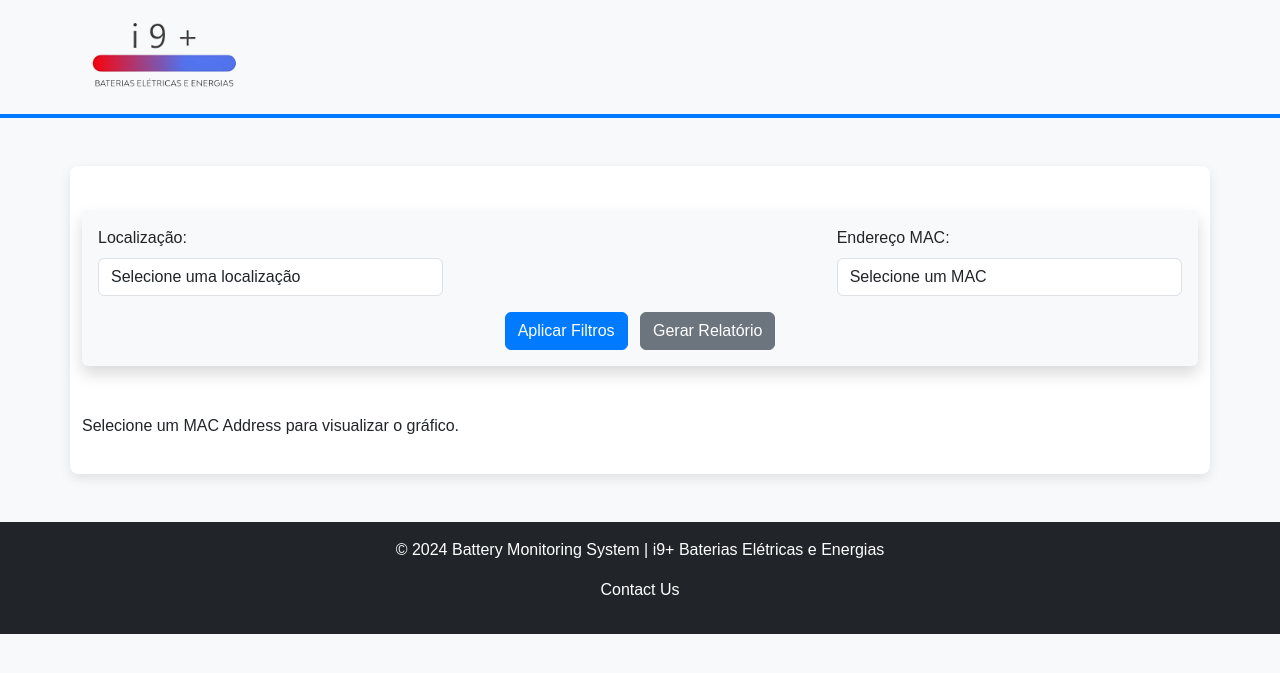
After one commit to imtavin/monitoramento-bateria-i9, a Flask app: page /user_dashboard in a window 1280 px wide. The commit adds this page. Shown: the top 673 px of the page. Run offline with Flask 3, Linux system fonts and the light colour scheme; a user stored in the database is signed in; data comes from the database, SQL or seed files in the repository; both versions use the stored data as it was after the commit.

Commit message:
Adição da page login e mudanças para seu funcionamento

```diff
--- a/app.py
+++ b/app.py
@@ -1,4 +1,4 @@
-from flask import Flask, render_template, request, redirect, send_file, url_for, Response
+from flask import Flask, render_template, request, redirect, send_file, url_for, Response, session, flash
 from reportlab.lib.pagesizes import A4, letter
 from reportlab.pdfgen import canvas
 from io import BytesIO
@@ -6,9 +6,12 @@
 import plotly.graph_objs as go
 from plotly.subplots import make_subplots
 from io import BytesIO
-from werkzeug.security import generate_password_hash
+from werkzeug.security import generate_password_hash, check_password_hash
+from functools import wraps
+import json
 
 app = Flask(__name__)
+app.secret_key = "5d41402abc4b2a76b9719d911017c592"
 
 TEMPERATURA_LIMITE = 40
 TENSAO_LIMITE = 13
@@ -42,6 +45,7 @@
 
     cursor.execute(query, params)
     data = cursor.fetchall()
+    conn.commit()
     conn.close()
     return data
 
@@ -50,6 +54,7 @@
     cursor = conn.cursor()
     cursor.execute("SELECT mac_address, company_name, location, resistance, voltage, temperature FROM batteries")
     data = cursor.fetchall()
+    conn.commit()
     conn.close()
     return data
 
@@ -110,39 +115,6 @@
     pdf.save()
     buffer.seek(0)
     return send_file(buffer, as_attachment=True, download_name="relatorio_baterias.pdf", mimetype='application/pdf')
-
-@app.route('/cadastro-usuario', methods=['GET', 'POST'])
-def cadastro_usuario():
-    if request.method == 'POST':
-        username = request.form['username']
-        password = generate_password_hash(request.form['password'])
-        role = request.form['role']
-
-        conn = connect_db()
-        cursor = conn.cursor()
-        cursor.execute("INSERT INTO users (username, password, role) VALUES (?, ?, ?)", (username, password, role))
-        conn.commit()
-        conn.close()
-    return render_template('cadastro_usuario.html')
-
-# Função para cadastrar novas baterias
-@app.route('/cadastro-bateria', methods=['GET', 'POST'])
-def cadastro_bateria():
-    if request.method == 'POST':
-        company_name = request.form['company_name']
-        mac_address = request.form['mac_address']
-        location = request.form['location']
-
-        conn = connect_db()
-        cursor = conn.cursor()
-        cursor.execute("INSERT INTO batteries (company_name, mac_address, location) VALUES (?, ?, ?)",
-                       (company_name, mac_address, location))
-        conn.commit()
-        conn.close()
-
-        return redirect('index')  # Redireciona para a página principal após o cadastro
-
-    return render_template('cadastro_bateria.html')
 
 def get_alerts (data):
     conn = connect_db()
@@ -306,7 +278,140 @@
     # Envia o PDF como resposta para download
     return Response(buffer, mimetype='application/pdf', headers={"Content-Disposition": "attachment;filename=relatorio_baterias.pdf"})
 
+# Decorador para verificar login
+def login_required(f):
+    @wraps(f)
+    def decorated_function(*args, **kwargs):
+        if 'user_id' not in session:
+            flash('Você precisa fazer login para acessar esta página.', 'warning')
+            return redirect(url_for('login'))
+        return f(*args, **kwargs)
+    return decorated_function
+
+
+# Decorador para verificar se o usuário é admin
+def admin_required(f):
+    @wraps(f)
+    def decorated_function(*args, **kwargs):
+        if session.get('role') != 'admin':
+            flash('Acesso negado. Apenas administradores podem acessar esta página.', 'danger')
+            return redirect(url_for('user_dashboard'))
+        return f(*args, **kwargs)
+    return decorated_function
+
+@app.route('/editar-usuario/<int:user_id>', methods=['GET', 'POST'])
+@admin_required
+def editar_usuario(user_id):
+    conn = connect_db()
+    cursor = conn.cursor()
+
+    if request.method == 'POST':
+        mac_addresses = request.form.get('mac_addresses', '').split(',')
+        mac_addresses = [mac.strip() for mac in mac_addresses if mac.strip()]
+        mac_addresses_json = json.dumps(mac_addresses)
+
+        cursor.execute("UPDATE users SET mac_addresses = ? WHERE id = ?", (mac_addresses_json, user_id))
+        conn.commit()
+        conn.close()
+        flash('Dados do usuário atualizados com sucesso!', 'success')
+        return redirect(url_for('index'))
+
+    cursor.execute("SELECT * FROM users WHERE id = ?", (user_id,))
+    user = cursor.fetchone()
+    conn.close()
+    user = {
+        "id": user[0],
+        "username": user[1],
+        "role": user[3],
+        "mac_addresses": json.loads(user[4]) if user[4] else []
+    }
+    return render_template('editar_usuario.html', user=user)
+
+# Rota para cadastro de usuários
+@app.route('/cadastro-usuario', methods=['GET', 'POST'])
+@login_required
+@admin_required
+def cadastro_usuario():
+    if request.method == 'POST':
+        username = request.form['username']
+        password = generate_password_hash(request.form['password'])
+        role = request.form['role']
+        mac_addresses = request.form.get('mac_addresses', '').split(',')
+
+        # Remove espaços e salva como JSON
+        mac_addresses = [mac.strip() for mac in mac_addresses if mac.strip()]
+        mac_addresses_json = json.dumps(mac_addresses)
+
+        conn = connect_db()
+        cursor = conn.cursor()
+        cursor.execute(
+            "INSERT INTO users (username, password, role, mac_addresses) VALUES (?, ?, ?, ?)",
+            (username, password, role, mac_addresses_json)
+        )
+        conn.commit()
+        conn.close()
+    return render_template('cadastro_usuario.html')
+
+# Rota para cadastro de baterias
+@app.route('/cadastro-bateria', methods=['GET', 'POST'])
+@login_required
+@admin_required
+def cadastro_bateria():
+    if request.method == 'POST':
+        company_name = request.form['company_name']
+        mac_address = request.form['mac_address']
+        location = request.form['location']
+
+        conn = connect_db()
+        cursor = conn.cursor()
+        cursor.execute("INSERT INTO batteries (company_name, mac_address, location) VALUES (?, ?, ?)",
+                       (company_name, mac_address, location))
+        conn.commit()
+        conn.close()
+
+        return redirect('index')  # Redireciona para a página principal após o cadastro
+
+    return render_template('cadastro_bateria.html')
+
+# Rota para logout
+@app.route('/logout')
+def logout():
+    session.clear()  # Remove todas as informações da sessão
+    flash('Você saiu da sua conta.', 'info')
+    return redirect(url_for('login'))
+
+# Rota para login
+@app.route('/login', methods=['GET', 'POST'])
+def login():
+    if request.method == 'POST':
+        username = request.form['username']
+        password = request.form['password']
+
+        conn = connect_db()
+        cursor = conn.cursor()
+        cursor.execute("SELECT * FROM users WHERE username = ?", (username,))
+        user = cursor.fetchone()
+        conn.commit()
+        conn.close()
+
+        if user and check_password_hash(user[2], password):  # user[2] é a senha hash
+            session['user_id'] = user[0]  # user[0] é o ID do usuário
+            session['username'] = user[1]  # user[1] é o nome do usuário
+            session['role'] = user[3]  # user[3] é o papel (admin ou user)
+            flash('Login realizado com sucesso!', 'success')
+
+            if user[3] == 'admin':
+                return redirect(url_for('index'))  # Administrador vai para a tela principal
+            else:
+                return redirect(url_for('user_dashboard'))  # Usuário comum vai para outra tela
+        else:
+            flash('Credenciais inválidas. Tente novamente.', 'danger')
+
+    return render_template('login.html')
+
 @app.route('/', methods=['GET', 'POST'])
+@login_required
+@admin_required
 def index():
     filters = {}
     filters_loc = {}
@@ -374,6 +479,64 @@
 
     return render_template('index.html', graph=graph, batteries=batteries, batteries_loc=batteries_loc, filters=filters)
 
+@app.route('/user_dashboard', methods=['GET', 'POST'])
+@login_required
+def user_dashboard():
+    # Obtém o usuário logado
+    user_id = session.get('user_id')
+    conn = connect_db()
+    cursor = conn.cursor()
+
+    # Busca os MAC Addresses permitidos para o usuário logado
+    cursor.execute("SELECT mac_addresses FROM users WHERE id = ?", (user_id,))
+    user = cursor.fetchone()
+    conn.close()
+
+    filters = {}
+    all_batteries = []
+
+    print(user_id)
+    print(user)
+
+    # Obter MAC Addresses permitidos para o usuário logado
+    user_mac_addresses = json.loads(user[0])  # Carregar da sessão
+
+    # Preparar filtro de MAC Addresses baseado nos permitidos ao usuário
+    allowed_batteries = [(mac, company) for mac, company in all_batteries if mac in user_mac_addresses]
+
+    if request.method == 'POST':
+        # Aplicar filtros de localização, tensão e MAC Address
+        if request.form.get('location_filter'):
+            filters['location'] = request.form['location_filter']
+        if request.form.get('voltage_filter'):
+            filters['voltage'] = request.form['voltage_filter']
+        if request.form.get('mac_filter'):
+            filters['mac_address'] = request.form['mac_filter']
+
+        print(filters)
+
+        # Obter dados de acordo com os filtros aplicados
+        data = get_battery_data(filters)
+
+        # Gerar gráficos e alertas
+        if 'mac_address' in filters:
+            print("entrei")
+            graph = create_graphs(data)
+            alerts = get_alerts(data)
+        else:
+            graph = "<p>Selecione um MAC Address para visualizar o gráfico.</p>"
+            alerts = []
+
+        return render_template('user_dashboard.html', graph=graph, filters=filters, batteries=allowed_batteries, alerts=alerts)
+
+    # Se for um GET, exibe uma lista filtrada de MAC Addresses
+    all_data = get_battery_data()
+    all_batteries = sorted(set([(row[2], row[1]) for row in all_data if row[2] in user_mac_addresses]))
+
+    graph = "<p>Selecione um MAC Address para visualizar o gráfico.</p>"
+
+    return render_template('user_dashboard.html', graph=graph, batteries=all_batteries, filters=filters) # Tela para usuários comuns
+
 
 if __name__ == '__main__':
     app.run(debug=True)
--- a/static/style.css
+++ b/static/style.css
@@ -43,6 +43,14 @@
     box-shadow: 0 4px 12px rgba(0, 0, 0, 0.1);
 }
 
+.login-container{
+    background-color: #ffffff;
+    padding: 20px;
+    border-radius: 8px;
+    box-shadow: 0 4px 12px rgba(0, 0, 0, 0.1);
+    margin: auto;
+}
+
 .btn-primary {
     background-color: #007bff;
     border-color: #007bff;
@@ -53,10 +61,16 @@
     border-color: #004085;
 }
 
+.container-fluid-w1000 {
+    max-width: 900px;
+}
+
 footer {
+    position: fixed;
     background: #343a40;
     color: #fff;
     position: relative;
+    left: 0;
     bottom: 0;
     width: 100%;
     padding: 10px 0;
--- /dev/null
+++ b/templates/editar_user.html
@@ -0,0 +1,5 @@
+<div class="mb-3">
+    <label for="mac_addresses" class="form-label">MAC Addresses</label>
+    <input type="text" id="mac_addresses" name="mac_addresses" class="form-control" value="{{ user.mac_addresses | join(', ') }}" placeholder="Digite os MACs separados por vírgulas">
+    <small class="text-muted">Exemplo: 00:1A:C2:7B:00:47, 00:1A:C2:7B:00:48</small>
+</div>
--- /dev/null
+++ b/templates/user_dashboard.html
@@ -0,0 +1,118 @@
+<!DOCTYPE html>
+<html lang="en">
+<head>
+    <meta charset="UTF-8">
+    <meta name="viewport" content="width=device-width, initial-scale=1.0">
+    <title>Battery Health Dashboard</title>
+    <link href="https://cdn.jsdelivr.net/npm/bootstrap@5.3.0-alpha3/dist/css/bootstrap.min.css" rel="stylesheet">
+    <link rel="stylesheet" href="{{ url_for('static', filename='style.css') }}">
+</head>
+
+<body>
+    <!-- JavaScript para resetar as opções dos filtros -->
+    <script>
+        document.addEventListener('DOMContentLoaded', function () {
+            const macSelect = document.getElementById('mac_filter');
+            const locationSelect = document.getElementById('location_filter');
+
+            // Armazena as opções originais
+            const macOptions = Array.from(macSelect.options);
+            const locationOptions = Array.from(locationSelect.options);
+
+            // Função para resetar as opções em uma lista de seleção
+            function resetOptions(selectElement, originalOptions) {
+                selectElement.innerHTML = ""; // Limpa as opções atuais
+                originalOptions.forEach(option => selectElement.appendChild(option.cloneNode(true)));
+            }
+
+            // Event listeners para resetar o outro filtro ao mudar uma seleção
+            macSelect.addEventListener('change', () => {
+                resetOptions(locationSelect, locationOptions);
+            });
+
+            locationSelect.addEventListener('change', () => {
+                resetOptions(macSelect, macOptions);
+            });
+        });
+    </script>
+
+    <!-- Cabeçalho -->
+    <header class="bg-light text-dark p-3">
+        <div class="container">
+            <div class="d-flex justify-content-between align-items-center">
+                <a href="{{ url_for('index') }}">
+                    <div class="header-logo">
+                        <img src= "/static/image/logo_without_back.png" alt="Logo" class="header-logo">
+                    </div>
+                </a>
+            </div>
+        </div>
+    </header>
+
+    <!-- Conteúdo principal com gráficos -->
+    <main class="container my-5">
+        <form method="POST" action="{{ url_for('user_dashboard') }}" class="my-4 p-3 bg-light rounded shadow">
+            <div class="row align-items-center justify-content-between">
+                <div class="col-md-4">
+                    <label for="location_filter" class="form-label">Localização:</label>
+                    <select id="location_filter" name="location_filter" class="form-control">
+                        <option value="" {% if not filters.location %}selected{% endif %}>Selecione uma localização</option>
+                        {% for location in batteries_loc %}
+                            <option value="{{ location }}" {% if filters.location == location %}selected{% endif %}>{{ location }}</option>
+                        {% endfor %}
+                    </select>
+                </div>
+
+                <div class="col-md-4">
+                    <label for="mac_filter" class="form-label">Endereço MAC:</label>
+                    <select id="mac_filter" name="mac_filter" class="form-control">
+                        <option value="" {% if not filters.mac_address %}selected{% endif %}>Selecione um MAC</option>
+                        {% for mac, company in batteries %}
+                            <option value="{{ mac }}" {% if filters.mac_address == mac %}selected{% endif %}>{{ company }} ({{ mac }})</option>
+                        {% endfor %}
+                    </select>
+                </div>
+            </div>
+
+            <div class="text-center mt-3">
+                <button type="submit" class="btn btn-primary">Aplicar Filtros</button>
+                <a href="/gerar-relatorio" class="btn btn-secondary ms-2">Gerar Relatório</a>
+            </div>
+        </form>
+
+        {% if alerts %}
+            <div class="alert alert-danger" role="alert">
+                {% for alerta in alerts %}
+                    <p>{{ alerta }}</p>
+                {% endfor %}
+            </div>
+        {% endif %}
+
+        <!-- Gráficos -->
+        {% if graph %}
+            <div class="row mt-5">
+                <div class="col-md-12">
+                    {{ graph|safe }}
+                </div>
+            </div>
+        {% endif %}
+    </main>
+
+    <!-- Rodapé -->
+    <footer class="bg-dark text-white text-center py-3">
+        <p>&copy; 2024 Battery Monitoring System | i9+ Baterias Elétricas e Energias</p>
+        <p><a href="mailto:email@example.com" class="text-white">Contact Us</a></p>
+    </footer>
+
+    <script src="https://cdn.jsdelivr.net/npm/bootstrap@5.3.0-alpha3/dist/js/bootstrap.bundle.min.js"></script>
+
+    {% block content %}
+    {% if alerts is defined and alerts %}
+        <script type="text/javascript">
+            const jsondata = JSON.parse('{{ alerts | tojson | safe }}');
+            alert(jsondata);
+        </script>
+    {% endif %}
+    {% endblock %}
+</body>
+</html>
```
Also changed, not shown: templates/cadastro_usuario.html (+21 -0 lines), templates/login.html (+46 -7 lines), bateria.db.
